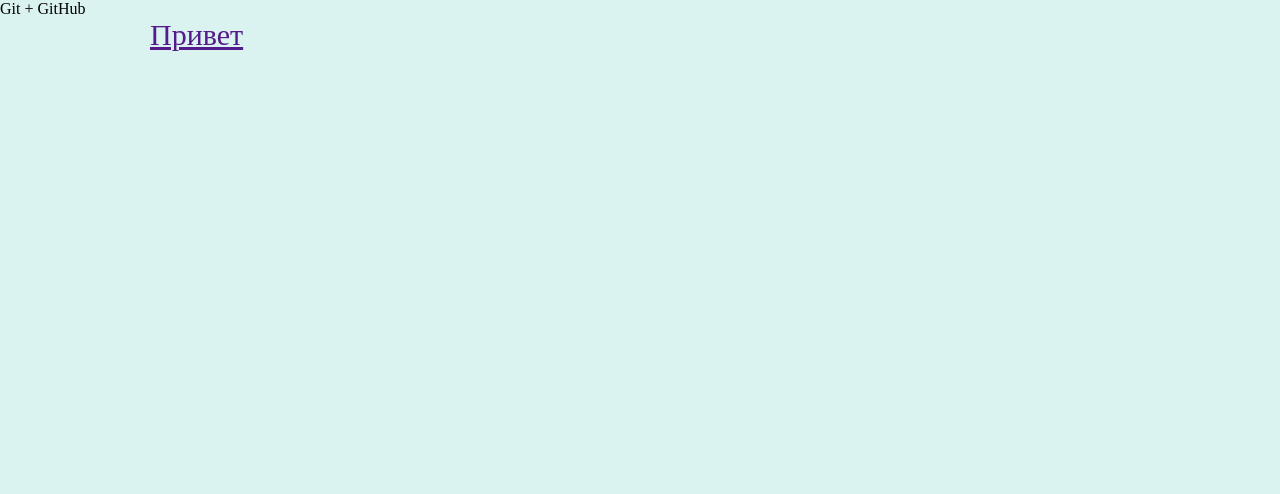
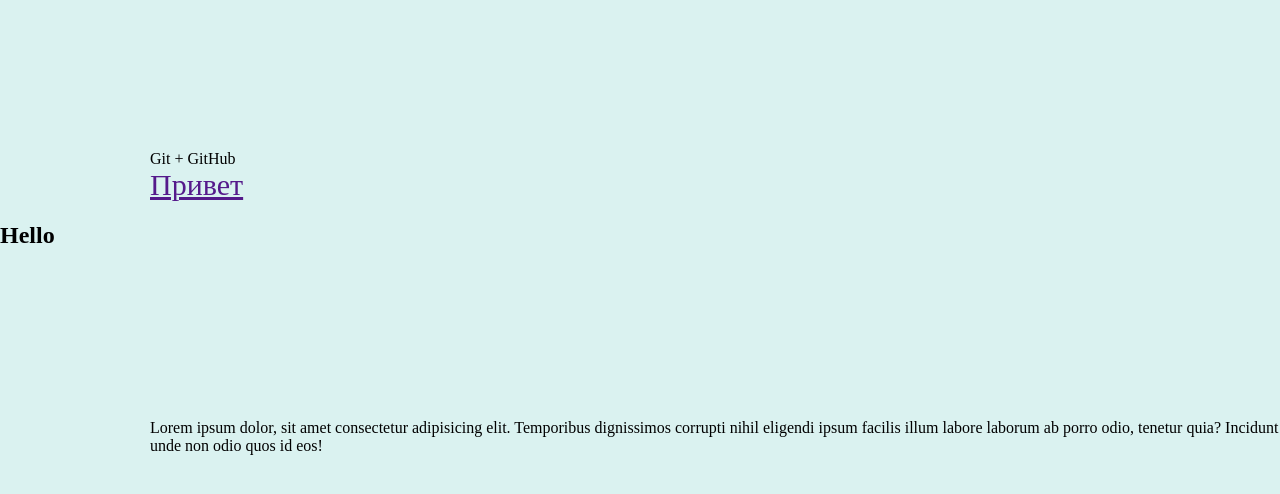
Before and after one commit to Evgeniy1109/git, a plain HTML site: page index.html in a window 1280 px wide. Drawn offline with Linux system fonts and the light colour scheme.

Commit message:
Наши первые изменения

```diff
--- a/css/main.css
+++ b/css/main.css
@@ -5,6 +5,8 @@ body{
 }
 p{
     margin: 0;
+    padding-top: 150px;
+    padding-left: 150px;
 }
 a{
     padding-left: 150px;
--- a/index.html
+++ b/index.html
@@ -10,5 +10,7 @@
 <body>
     <p>Git + GitHub</p>
     <a href="">Привет</a>
+    <h2>Hello</h2>
+    <p>Lorem ipsum dolor, sit amet consectetur adipisicing elit. Temporibus dignissimos corrupti nihil eligendi ipsum facilis illum labore laborum ab porro odio, tenetur quia? Incidunt unde non odio quos id eos!</p>
 </body>
 </html>
```
